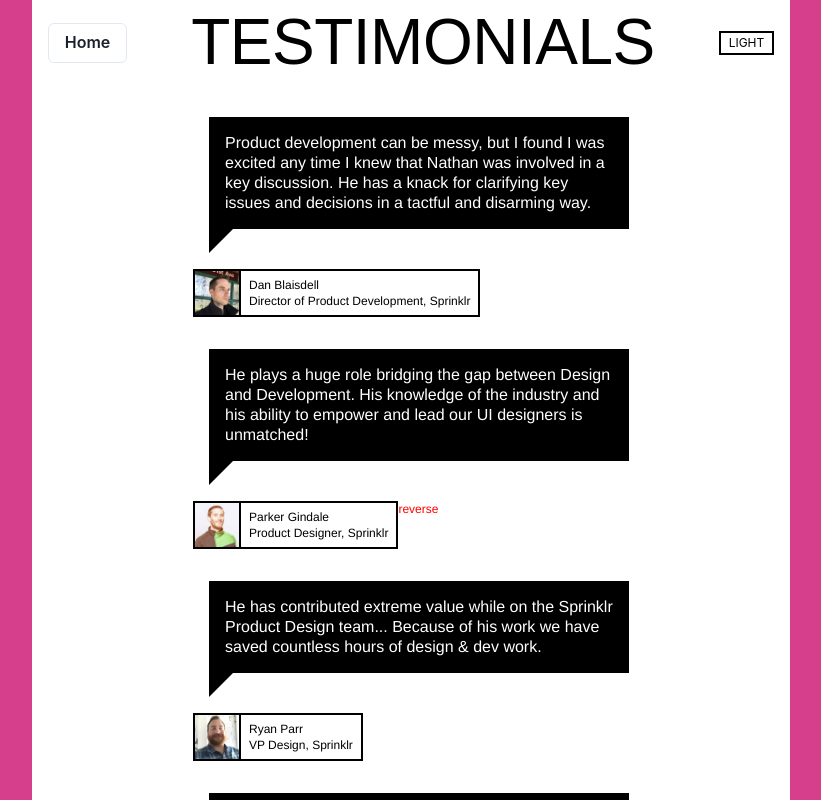
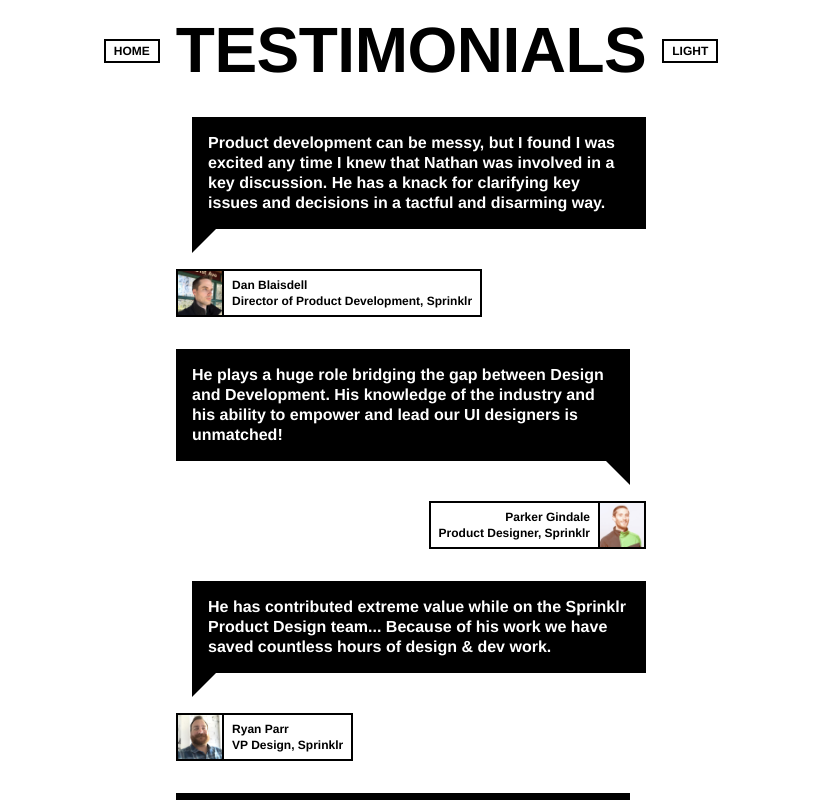
Before and after one commit to rttnbrgr/homebase, a Next.js app: page /reviews in a window 1280 px wide. Shown: the top 800 px of the page, without its empty margins (229-1050 px from the left). Built offline with nearby package versions, Linux system fonts and the light colour scheme.

Commit message:
refactor review styles

```diff
--- /dev/null
+++ b/components/reviews/ReviewStyle.ts
@@ -0,0 +1,106 @@
+import { mode } from "@chakra-ui/theme-tools";
+import type {
+  SystemStyleObject,
+  SystemStyleFunction
+} from "@chakra-ui/theme-tools";
+
+const baseStyle: SystemStyleFunction = props => {
+  return {
+    wrapper: {
+      p: 4
+    },
+    review: {
+      mb: 8
+    },
+    reviewBox: {
+      bg: mode("onBg", "bg")(props),
+      color: mode("bg", "onBg")(props),
+      p: "1em",
+      position: "relative",
+      _after: {
+        content: '""',
+        position: "absolute",
+        display: "inline-block",
+        top: "100%",
+        borderTop: "24px solid",
+        borderTopColor: mode("onBg", "bg")(props)
+      }
+    },
+    reviewUser: {
+      display: "flex",
+      mt: "0.5rem",
+      // have to reset since TW reset sets this and beats the global styles
+      borderColor: mode("onBg", "bg")(props)
+      // debug
+      // color: "pink.500"
+    },
+    avatar: {
+      flex: "0 0 48px",
+      width: "48px",
+      height: "48px",
+      layerStyle: "reviewBorder"
+    },
+    meta: {
+      padding: "0 0.5em",
+      justifyContent: "center",
+      flexDirection: "column",
+      layerStyle: "reviewBorder"
+    }
+  };
+};
+
+const reviewStyles = {
+  // The parts of the component
+  parts: ["wrapper", "review", "reviewBox", "reviewUser", "avatar", "meta"],
+  baseStyle,
+  variants: {
+    left: {
+      wrapper: {
+        alignItems: "flex-start"
+      },
+      review: {
+        ml: 4
+      },
+      reviewBox: {
+        _after: {
+          left: 0,
+          borderRight: "24px solid transparent"
+        }
+      },
+      reviewUser: {
+        flexDirection: "row",
+        textAlign: "left"
+      },
+      meta: {
+        borderLeft: "none"
+      }
+    },
+    right: {
+      wrapper: {
+        alignItems: "flex-end"
+      },
+      review: {
+        mr: 4
+      },
+      reviewBox: {
+        _after: {
+          right: 0,
+          borderLeft: "24px solid transparent"
+        }
+      },
+      reviewUser: {
+        flexDirection: "row-reverse",
+        textAlign: "right"
+      },
+      meta: {
+        borderRight: "none"
+      }
+    }
+  },
+  // The default `size` or `variant` values
+  defaultProps: {
+    variant: "left"
+  }
+};
+
+export default reviewStyles;
--- a/components/reviews/index.tsx
+++ b/components/reviews/index.tsx
@@ -1,115 +1,16 @@
 import React from "react";
-import styled from "@emotion/styled";
 import {
   VStack,
-  BoxProps,
   Box,
-  TextProps,
   Text,
   Image,
-  ImageProps
+  useMultiStyleConfig,
+  Flex
 } from "@chakra-ui/react";
+import { Review } from "../../lib/reviews";
 
-// const StyledReview = styled.article`
-const reviewStyles: BoxProps = {
-  margin: "0 0 32px 16px"
-};
-
-const reviewTextStyle: TextProps = {
-  fontFamily: '"Helvetica", sans-serif',
-  fontSize: "1em",
-  lineHeight: "1.25",
-  color: "bg"
-};
-
-const reviewBoxStyles: BoxProps = {
-  bg: "onBg",
-  p: "1em",
-  position: "relative",
-  _after: {
-    content: '""',
-    position: "absolute",
-    display: "inline-block",
-    left: 0,
-    top: "100%",
-    borderTop: "24px solid",
-    borderTopColor: "onBg",
-    borderRight: "24px solid transparent"
-  }
-};
-
-//   /* Reverse */
-//   ${({ reverse, theme }) =>
-//     reverse &&
-//     css`
-//       margin-right: 1em;
-//       margin-left: 0;
-//       .box {
-//         &::after {
-//           content: "";
-//           position: absolute;
-//           display: inline-block;
-//           left: initial;
-//           right: 0;
-//           border-right: none;
-//           right: 0;
-//           border-left: 24px solid transparent;
-//         }
-//       }
-//     `};
-
-const userStyles: BoxProps = {
-  display: "flex",
-  mt: "0.5rem"
-};
-
-const avatarStyles: ImageProps = {
-  flex: "0 0 48px",
-  width: "48px",
-  height: "48px",
-  border: "2px solid transparent",
-  borderColor: "onBg"
-};
-
-const metaStyles: BoxProps = {
-  padding: "0 0.5em",
-  display: "flex",
-  justifyContent: "center",
-  flexDirection: "column",
-  border: "2px solid transparent",
-  borderColor: "onBg",
-  color: "onBg",
-  borderLeft: "none",
-  background: "bg"
-};
-
-const sharedTextStyles: TextProps = {
-  fontFamily: '"Helvetica", sans-serif',
-  fontSize: "0.75em",
-  lineHeight: "1.33333333"
-};
-
-//   /* Reverse */
-//   ${({ reverse, theme }) =>
-//     reverse &&
-//     css`
-//       flex-direction: row-reverse;
-//       text-align: right;
-
-//       .meta {
-//         border: 2px solid ${theme.colors.text};
-//         border-right: none;
-//       }
-//     `};
-
-type ReviewProps = {
-  name: string;
-  title: string;
-  avatar: StaticImageData;
-  fullText?: string;
-  reviewText: string;
-  //
-  reverse?: any;
+type ReviewProps = Review & {
+  reverse: boolean;
 };
 
 const Review = ({
@@ -118,29 +19,34 @@ const Review = ({
   name,
   title,
   reverse = false
-}: ReviewProps) => (
-  <VStack padding="4" as="article" align="left">
-    <Box {...reviewStyles}>
-      <Box {...reviewBoxStyles}>
-        <Text {...reviewTextStyle} as="p">
+}: ReviewProps) => {
+  const variant = reverse ? "right" : "left";
+  const styles = useMultiStyleConfig("Review", { variant });
+
+  return (
+    <VStack as="article" sx={styles.wrapper}>
+      <Box __css={styles.review}>
+        <Box __css={styles.reviewBox}>
+          <Text as="p" textStyle="review.text">
             {reviewText}
           </Text>
         </Box>
       </Box>
-    <Box {...userStyles}>
-      <Image src={avatar.src} alt="profile" {...avatarStyles} />
-      <Box {...metaStyles}>
-        <Text as="h2" {...sharedTextStyles}>
+      <Box __css={styles.reviewUser}>
+        <Image src={avatar.src} alt={name} __css={styles.avatar} />
+
+        <Flex sx={styles.meta}>
+          <Text as="h2" textStyle="review.avatarBox">
             {name}
           </Text>
-        <Text as="h3" {...sharedTextStyles}>
+          <Text as="h3" textStyle="review.avatarBox">
             {title}
           </Text>
-      </Box>
-      {!!reverse && <Text {...sharedTextStyles}>reverse</Text>}
+        </Flex>
       </Box>
     </VStack>
   );
+};
 
 // export default Review;
 export { Review };
--- a/lib/reviews.ts
+++ b/lib/reviews.ts
@@ -136,11 +136,11 @@ export const reviewChastine = {
     "I found him to be a very easy-going coworker, clear communicator, collaborative, logical, easy to work with, and all around friendly and welcoming face in the office. Really enjoyed working on shared initiatives with him."
 };
 
-type Review = {
+export type Review = {
   name: string;
   title: string;
   avatar: StaticImageData;
-  fullText: string;
+  fullText?: string;
   reviewText: string;
 };
 
--- a/pages/reviews.tsx
+++ b/pages/reviews.tsx
@@ -8,108 +8,26 @@ import {
   ButtonProps,
   ChakraProvider,
   Text,
-  TextProps
+  Container,
+  TextProps,
+  Flex
 } from "@chakra-ui/react";
 import theme from "../theme";
 import reviews from "../lib/reviews";
 import { Review } from "../components/reviews";
 
-type LayoutProps = {
-  children: React.ReactNode;
-};
-
-const LayoutFork = ({ children }: LayoutProps) => {
-  return (
-    <>
-      <Meta />
-      <Head>
-        {/* do I need these? */}
-        <meta charSet="UTF-8" />
-        <meta name="viewport" content="width=device-width, initial-scale=1.0" />
-        <meta httpEquiv="X-UA-Compatible" content="ie=edge" />
-        <title>R T T N B R G R | 🤢🍔</title>
-      </Head>
-      <div className="min-h-screen flex justify-center items-center">
-        <main>{children}</main>
-      </div>
-    </>
-  );
-};
-
 const headerStyles: BoxProps = {
-  backgroundColor: "bg",
-  textAlign: "center",
-  display: "flex",
-  justifyContent: "space-between",
+  justifyContent: {
+    base: "space-between",
+    sm: "center"
+  },
   alignItems: "center",
-  padding: "0 1em"
-};
-
-// export const StyledButton = styled.button`
-// `;
-
-const buttonStyles: ButtonProps = {
-  borderWidth: "2px",
-  borderStyle: "solid",
-  borderColor: "onBg",
-  borderRadius: "none",
-  backgroundColor: "bg",
-  color: "onBg",
-  padding: "0 8px",
-  height: "2em",
-  fontSize: "0.75rem",
-  lineHeight: "1",
-  textTransform: "uppercase",
-  fontFamily: "inherit",
-  fontWeight: "inherit",
-  _focus: {
-    outline: "none"
-  },
-  /* link styles */
-  textDecoration: "none"
-  // width: "3.5rem"
-};
-
-const headerTextStyle: TextProps = {
-  // base
-  margin: 0,
-  padding: 0,
-  fontFamily: "sans-serif",
-  lineHeight: 1,
-  //
-  color: "onBg",
-  fontSize: { base: "1.5em", md: "4em" },
-  lineHeight: "1.3333333333",
-  padding: {
-    base: "0.83333333333em 0",
-    md: "0 1em"
-  },
-  textTransform: "uppercase",
-  letterSpacing: "-0.5px"
-};
-
-const appHeroStyles: BoxProps = {
-  backgroundColor: "bg",
-  // color: "onBg",
-  color: "red",
-  minHeight: "100vh",
-  display: "flex",
-  flexDirection: "column",
-  alignItems: "center",
-  justifyContent: "flex-start"
-  // color: "white"
-};
-
-const reviewColumnStyles: BoxProps = {
-  mx: "auto",
-  p: "1em",
-  pb: "3em",
-  maxWidth: "500px"
+  px: 4,
+  py: 2
 };
 
 type ReviewProps = {};
 
-// function Reviews({ Component, pageProps }: ReviewProps) {
 function Reviews({}: ReviewProps) {
   const [currentTheme, setTheme] = useState("light");
 
@@ -123,36 +41,43 @@ function Reviews({}: ReviewProps) {
   };
 
   return (
+    <>
+      <Meta />
+      <Head>
+        <meta charSet="UTF-8" />
+        <meta name="viewport" content="width=device-width, initial-scale=1.0" />
+        <meta httpEquiv="X-UA-Compatible" content="ie=edge" />
+        <title>REVIEWS | R T T N B R G R</title>
+      </Head>
       <ChakraProvider theme={theme}>
-      <Box layerStyle="debug">
-        <LayoutFork>
-          <Box {...headerStyles}>
+        {/* <Box layerStyle="debug" minH="100vh"> */}
+        <Box minH="100vh">
+          <Flex {...headerStyles}>
             <Button>Home</Button>
-            <Text {...headerTextStyle}>Testimonials</Text>
-            <Button {...buttonStyles} onClick={() => toggleTheme()}>
-              {currentTheme}
-            </Button>
-          </Box>
-          <Box {...appHeroStyles}>
-            <Box {...reviewColumnStyles}>
+            <Text textStyle="review.header" px={{ base: 0, sm: 4 }}>
+              Testimonials
+            </Text>
+            <Button onClick={() => toggleTheme()}>{currentTheme}</Button>
+          </Flex>
+          <Container variant="review" pb="8">
             {reviews.map((review, i) => {
               const { name, title, avatar, reviewText } = review;
+              const reverseVal = !!(i % 2);
               return (
                 <Review
                   name={name}
                   title={title}
                   avatar={avatar}
-                    reverse={i % 2}
+                  reverse={reverseVal}
                   reviewText={reviewText}
                   key={i}
                 />
               );
             })}
-            </Box>
-          </Box>
-        </LayoutFork>
+          </Container>
         </Box>
       </ChakraProvider>
+    </>
   );
 }
 
--- a/theme.ts
+++ b/theme.ts
@@ -1,6 +1,7 @@
 // 1. Import `extendTheme`
-import { extendTheme, ThemeConfig } from "@chakra-ui/react";
-import { createBreakpoints } from "@chakra-ui/theme-tools";
+import { extendTheme, ThemeConfig, TextProps } from "@chakra-ui/react";
+import { createBreakpoints, mode } from "@chakra-ui/theme-tools";
+import Review from "./components/reviews/ReviewStyle";
 
 const config: ThemeConfig = {
   initialColorMode: "light",
@@ -14,19 +15,36 @@ const breakpoints = createBreakpoints({
   xl: "80em"
 });
 
+const fonts = {
+  // default: '"Times New Roman", "Helvetica", sans-serif',
+  default: '"Helvetica", sans-serif',
+  debug: "monospace"
+};
+
+const baseTextStyles: TextProps = {
+  margin: 0,
+  padding: 0,
+  lineHeight: 1,
+  fontFamily: fonts.default,
+  fontWeight: 700
+};
+
 // 2. Call `extendTheme` and pass your custom values
 const theme = extendTheme({
   config,
   breakpoints,
   styles: {
-    global: {
+    global: props => ({
+      body: {
+        fontFamily: "default",
+        bg: mode("bg", "onBg")(props),
+        color: mode("onBg", "bg")(props),
+        borderColor: mode("onBg", "bg")(props)
+      },
       "h1, h2, h3, h4": {
-        margin: 0,
-        padding: 0,
-        fontFamily: "sans-serif",
-        lineHeight: 1
+        ...baseTextStyles
       }
-    }
+    })
   },
   colors: {
     bg: "white",
@@ -41,12 +59,84 @@ const theme = extendTheme({
         lg: "yellow.500",
         xl: "pink.500"
       }
+    },
+    reviewBorder: {
+      borderWidth: "2px",
+      borderStyle: "solid",
+      borderColor: "inherit"
+    },
+    reviewTheme: {
+      default: {
+        bg: "bg",
+        color: "onBg",
+        borderColor: "onBg"
+      },
+      alt: {
+        bg: "onBg",
+        color: "bg",
+        borderColor: "bg"
+      }
+    }
+  },
+  fonts,
+  textStyles: {
+    review: {
+      header: {
+        ...baseTextStyles,
+        fontSize: { base: "1.5em", md: "4em" },
+        fontWeight: 700,
+        lineHeight: "1.333",
+        textTransform: "uppercase",
+        letterSpacing: "-0.5px"
+      },
+      avatarBox: {
+        ...baseTextStyles,
+        fontSize: "0.75em",
+        lineHeight: "1.33333333"
+      },
+      text: {
+        ...baseTextStyles,
+        fontSize: "1em",
+        lineHeight: "1.25"
+      }
     }
   },
   components: {
     Button: {
+      variants: {
+        reviewOutline: props => ({
+          borderWidth: "2px",
+          borderStyle: "solid",
+          borderColor: mode("onBg", "bg")(props),
+          borderRadius: "none",
+          color: mode("onBg", "bg")(props),
+          py: 0,
+          px: 2,
+
+          height: "2em",
+          // textStyle avatarBox + updates + padding
+          fontFamily: fonts.default,
+          fontWeight: 700,
+          fontSize: "xs",
+          lineHeight: "1",
+          textTransform: "uppercase",
+          textDecoration: "none",
+
+          _focus: {
+            outline: "none"
+          }
+        })
+      },
       defaultProps: {
-        variant: "outline"
+        variant: "reviewOutline"
+      }
+    },
+    Review,
+    Container: {
+      variants: {
+        reviews: {
+          maxW: "500px"
+        }
       }
     }
   }
```
Lines whose indentation alone changed are shown as unchanged.
